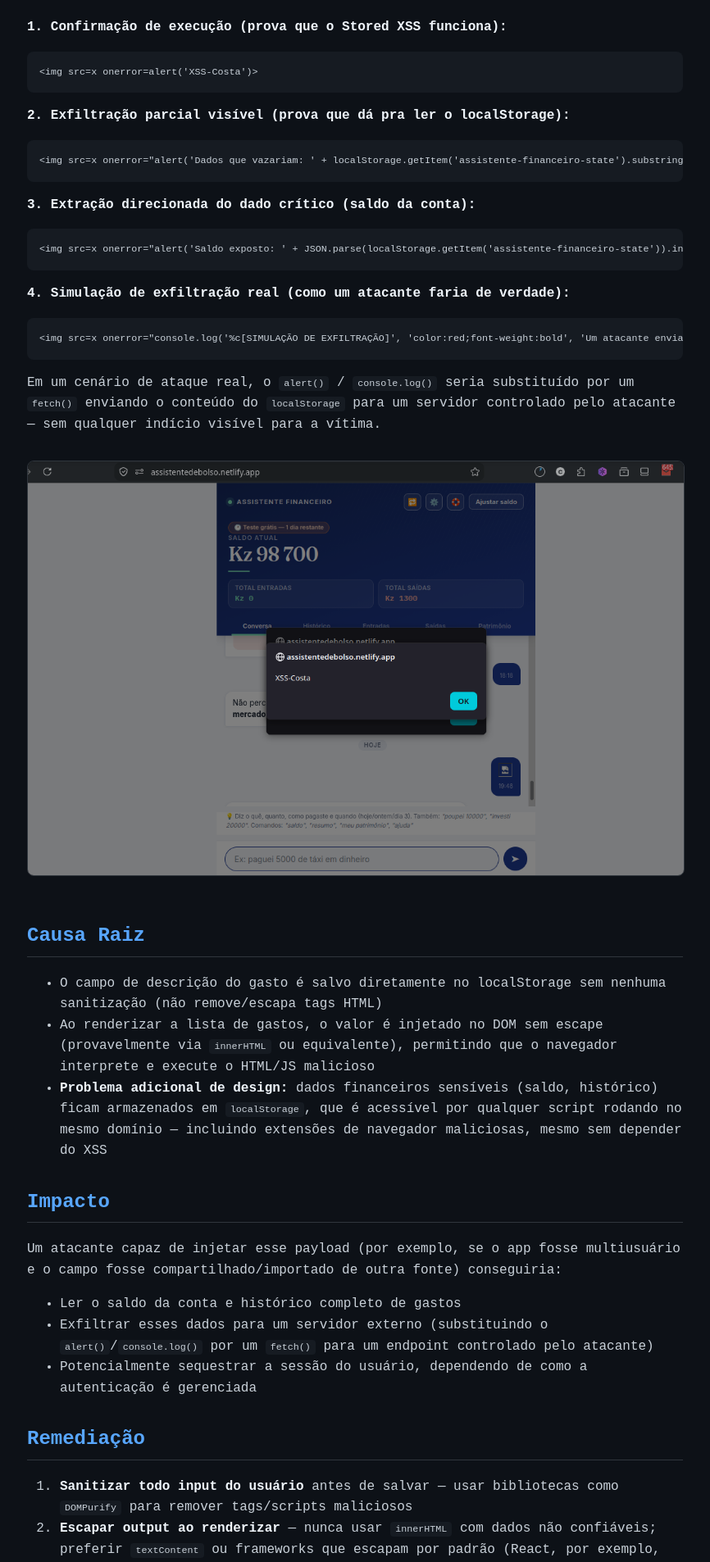
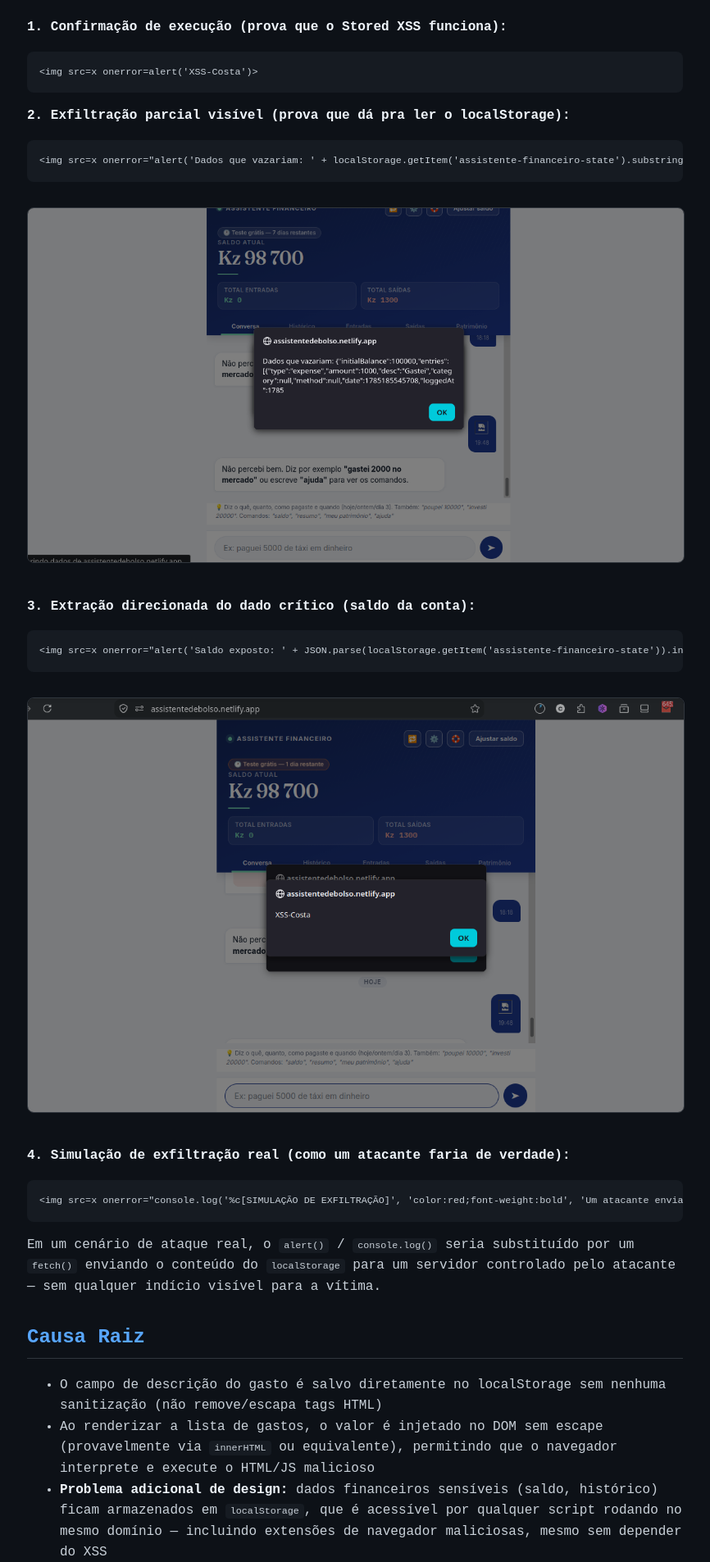
Before and after one commit to Constantino021/Constantino021.github.io, a Jekyll site: the page built from writeups/xss-assistentedebolso.md, in a window 1280 px wide. Shown: the part 1157-3063 px from the top of the page at 82% size, without its empty margins (207-1073 px from the left). Built offline with Jekyll 4.4.1, drawn with Linux system fonts in a browser that asks for light colours.

Commit message:
Enhance XSS writeup with new examples and insights
Updated the writeup on Stored XSS in 'Assistente de Bolso' to include additional examples and explanations of data exfiltration techniques.

````diff
--- a/writeups/xss-assistentedebolso.md
+++ b/writeups/xss-assistentedebolso.md
@@ -2,6 +2,7 @@
 layout: writeup
 title: "Stored XSS em Assistente de Bolso"
 ---
+
 # Stored XSS em "Assistente de Bolso" — Exfiltração de Dados Financeiros via localStorage
 
 **Data:** Agosto 2026
@@ -39,10 +40,14 @@
 <img src=x onerror="alert('Dados que vazariam: ' + localStorage.getItem('assistente-financeiro-state').substring(0,150))">
 ```
 
+![PoC - Alert exibindo dados do localStorage vazando](xss-poc2.png)
+
 **3. Extração direcionada do dado crítico (saldo da conta):**
 ```html
 <img src=x onerror="alert('Saldo exposto: ' + JSON.parse(localStorage.getItem('assistente-financeiro-state')).initialBalance)">
 ```
+
+![PoC - Saldo exposto](xss-poc.png)
 
 **4. Simulação de exfiltração real (como um atacante faria de verdade):**
 ```html
@@ -50,8 +55,6 @@
 ```
 
 Em um cenário de ataque real, o `alert()` / `console.log()` seria substituído por um `fetch()` enviando o conteúdo do `localStorage` para um servidor controlado pelo atacante — sem qualquer indício visível para a vítima.
-
-**![PoC - Saldo exposto](xss-poc.png)**
 
 ## Causa Raiz
 
````
